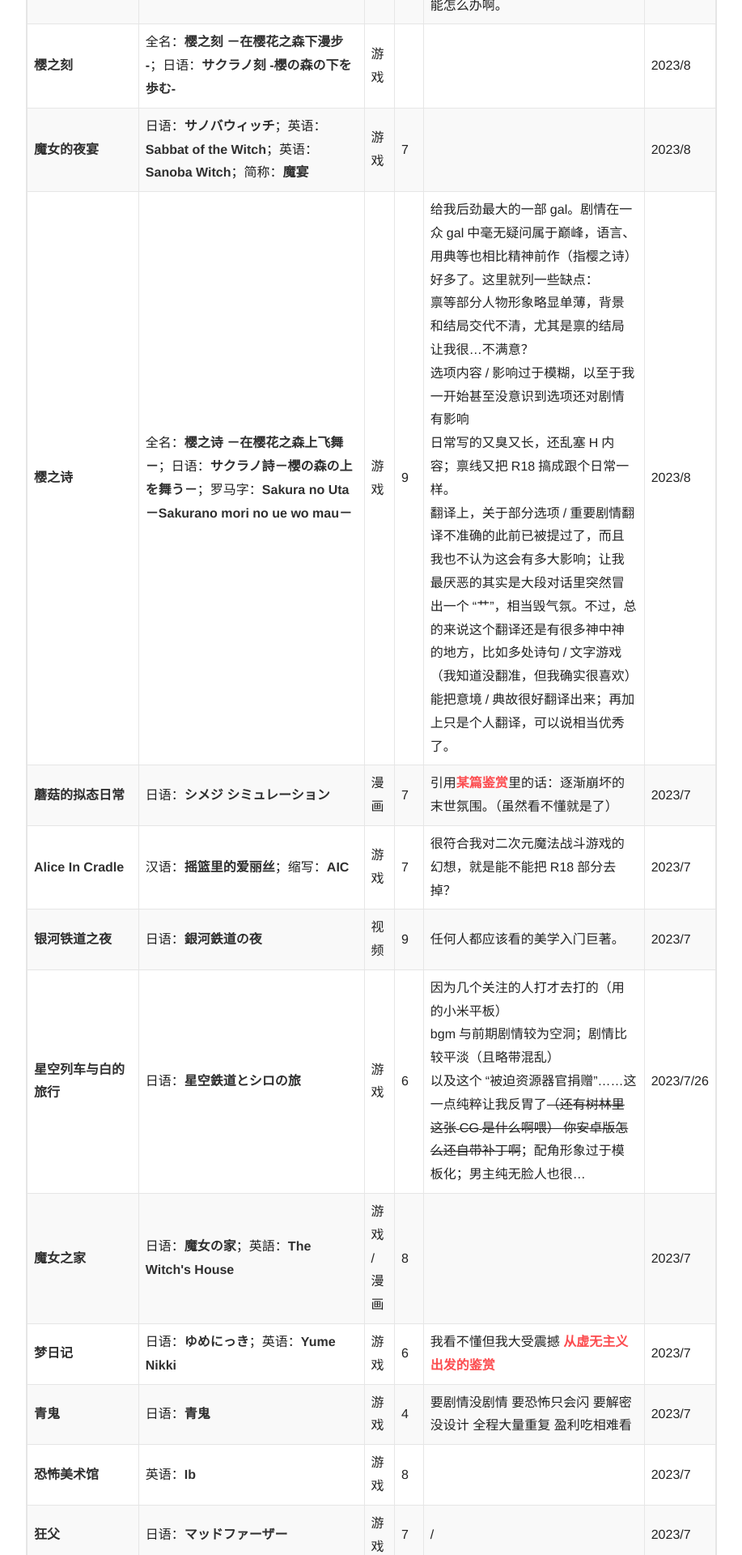
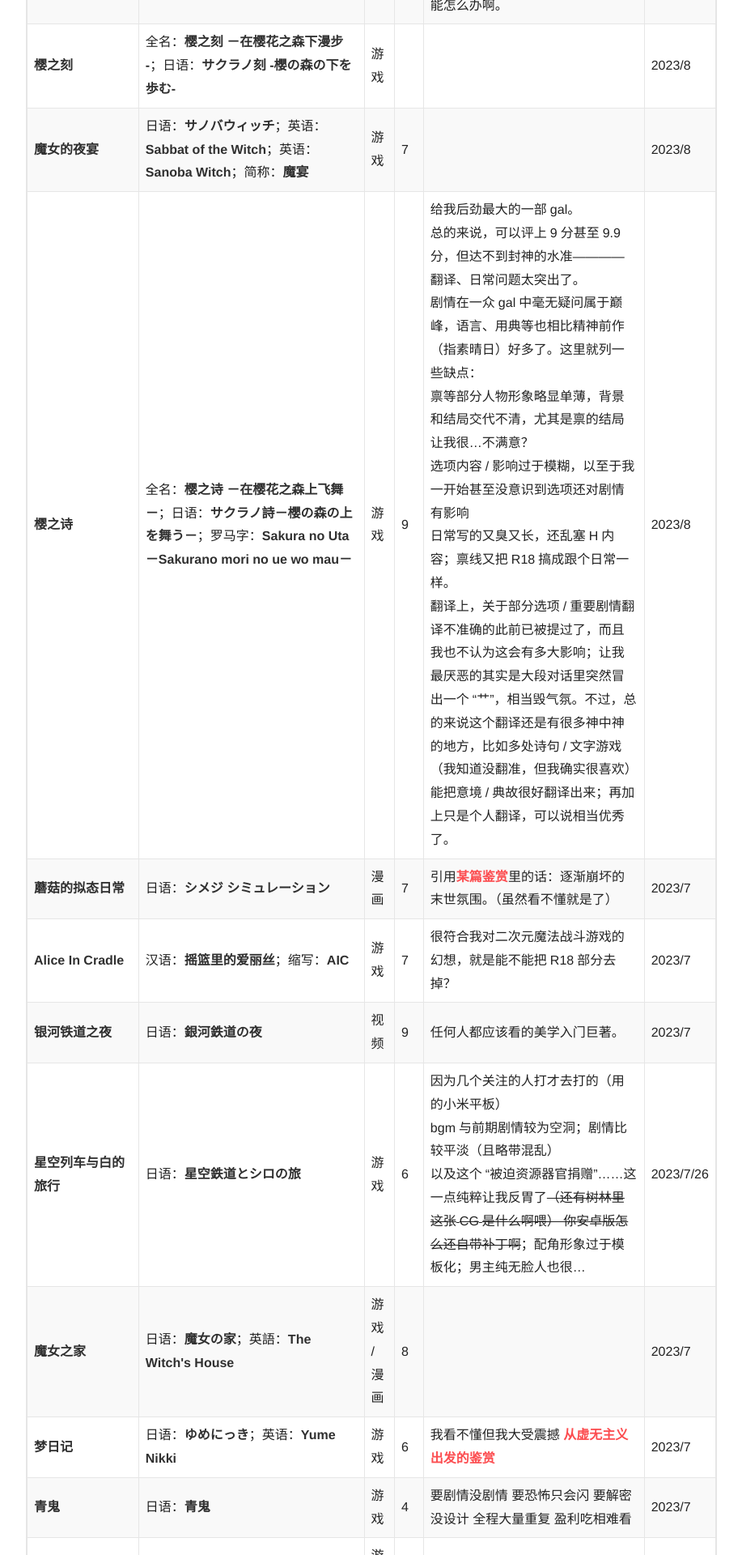
Before and after one commit to Young-Lord/Young-Lord.github.io, a Jekyll site: the page built from memories.md, in a window 1280 px wide. Shown: the part 2057-3977 px from the top of the page at 81% size, without its empty margins (181-1098 px from the left). Built offline with Jekyll 4.4.1, drawn with Linux system fonts in a browser that asks for light colours; nearby versions of some CDN libraries; comment, search, counter and statistics services are not loaded.

Commit message:
memo: 更新《樱之诗》

```diff
--- a/memories.md
+++ b/memories.md
@@ -30,7 +30,7 @@ id: page-memories
 | **奇异人生** | 英文：**Life is Strange** | 游戏 | 7 | 有一天突然想起来很久很久以前（差不多5年）有这么个题材————倒转时间解密，于是想看看他们能做出些啥。总的来说，还可以做得更好。<br />先谈谈优点吧。<br />游戏机制设定还不错，剧情整体来说还可以，伏笔/铺垫做得很好，[Karma](https://en.wikipedia.org/wiki/Karma)系统（简单理解为因果报应）基本可以说是我目前见过最好的了。<br />但不足也很明显：<br />log/回溯系统很一般，不如任何gal甚至是AIC，想看上句对话都做不到。<br />上下楼/进出门甚至有很长的加载动画，我知道他是十年前的但也很毁体验。<br />地图边界/场景互动时 都有不能操作的过场动画，打断互动（<del>椅子可以坐</del>）<br />部分任务设计非常糟糕（比如，让主角找瓶子）<br />选章节的菜单给我的感觉是“电影”而非“代入”（虽然确实是“互动电影”就是了）<br />剧情的“跳过”很多时候形同虚设，也没有快进一类的功能。<br />接下来是**剧情**的吐槽：<br />女二歌露儿的形象塑造**相当糟糕**————过往的羁绊交代不清楚不说，甚至有明知女主能力还要女主反复回溯劝她的离奇剧情，以至于我全程几乎没有什么共情。还有结局————经典二选一，但由于上句所述，我毫不犹豫选了\*\*，毕竟另外一个属实有点……<br />还有一点就是运营天天zzzq的事。虽然我也没那么极端，但你非要把“Made in Taiwan”和LGBTQIA和藏独旗帜和某国政治骑脸输出，那我能怎么办啊。 | 2023/9 |
 | **樱之刻** | 全名：**樱之刻 －在樱花之森下漫步 -**；日语：**サクラノ刻 -櫻の森の下を歩む-** | 游戏 |  |  | 2023/8 |
 | **魔女的夜宴** | 日语：**サノバウィッチ**；英语：**Sabbat of the Witch**；英语：**Sanoba Witch**；简称：**魔宴** | 游戏 | 7 |  | 2023/8 |
-| **樱之诗** | 全名：**樱之诗 －在樱花之森上飞舞－**；日语：**サクラノ詩－櫻の森の上を舞う－**；罗马字：**Sakura no Uta －Sakurano mori no ue wo mau－** | 游戏 | 9 | 给我后劲最大的一部gal。剧情在一众gal中毫无疑问属于巅峰，语言、用典等也相比精神前作（指樱之诗）好多了。这里就列一些缺点：<br />禀等部分人物形象略显单薄，背景和结局交代不清，尤其是禀的结局让我很…不满意？<br />选项内容/影响过于模糊，以至于我一开始甚至没意识到选项还对剧情有影响<br />日常写的又臭又长，还乱塞H内容；禀线又把R18搞成跟个日常一样。<br />翻译上，关于部分选项/重要剧情翻译不准确的此前已被提过了，而且我也不认为这会有多大影响；让我最厌恶的其实是大段对话里突然冒出一个“艹”，相当毁气氛。不过，总的来说这个翻译还是有很多神中神的地方，比如多处诗句/文字游戏（我知道没翻准，但我确实很喜欢）能把意境/典故很好翻译出来；再加上只是个人翻译，可以说相当优秀了。 | 2023/8 |
+| **樱之诗** | 全名：**樱之诗 －在樱花之森上飞舞－**；日语：**サクラノ詩－櫻の森の上を舞う－**；罗马字：**Sakura no Uta －Sakurano mori no ue wo mau－** | 游戏 | 9 | 给我后劲最大的一部gal。<br />总的来说，可以评上9分甚至9.9分，但达不到封神的水准————翻译、日常问题太突出了。<br />剧情在一众gal中毫无疑问属于巅峰，语言、用典等也相比精神前作（指素晴日）好多了。这里就列一些缺点：<br />禀等部分人物形象略显单薄，背景和结局交代不清，尤其是禀的结局让我很…不满意？<br />选项内容/影响过于模糊，以至于我一开始甚至没意识到选项还对剧情有影响<br />日常写的又臭又长，还乱塞H内容；禀线又把R18搞成跟个日常一样。<br />翻译上，关于部分选项/重要剧情翻译不准确的此前已被提过了，而且我也不认为这会有多大影响；让我最厌恶的其实是大段对话里突然冒出一个“艹”，相当毁气氛。不过，总的来说这个翻译还是有很多神中神的地方，比如多处诗句/文字游戏（我知道没翻准，但我确实很喜欢）能把意境/典故很好翻译出来；再加上只是个人翻译，可以说相当优秀了。 | 2023/8 |
 | **蘑菇的拟态日常** | 日语：**シメジ シミュレーション** | 漫画 | 7 | 引用[某篇鉴赏](https://www.bilibili.com/video/BV1sm4y177cu)里的话：逐渐崩坏的末世氛围。（虽然看不懂就是了） | 2023/7 |
 | **Alice In Cradle** | 汉语：**摇篮里的爱丽丝**；缩写：**AIC** | 游戏 | 7 | 很符合我对二次元魔法战斗游戏的幻想，就是能不能把R18部分去掉？ | 2023/7 |
 | **银河铁道之夜** | 日语：**銀河鉄道の夜** | 视频 | 9 | 任何人都应该看的美学入门巨著。 | 2023/7 |
```
